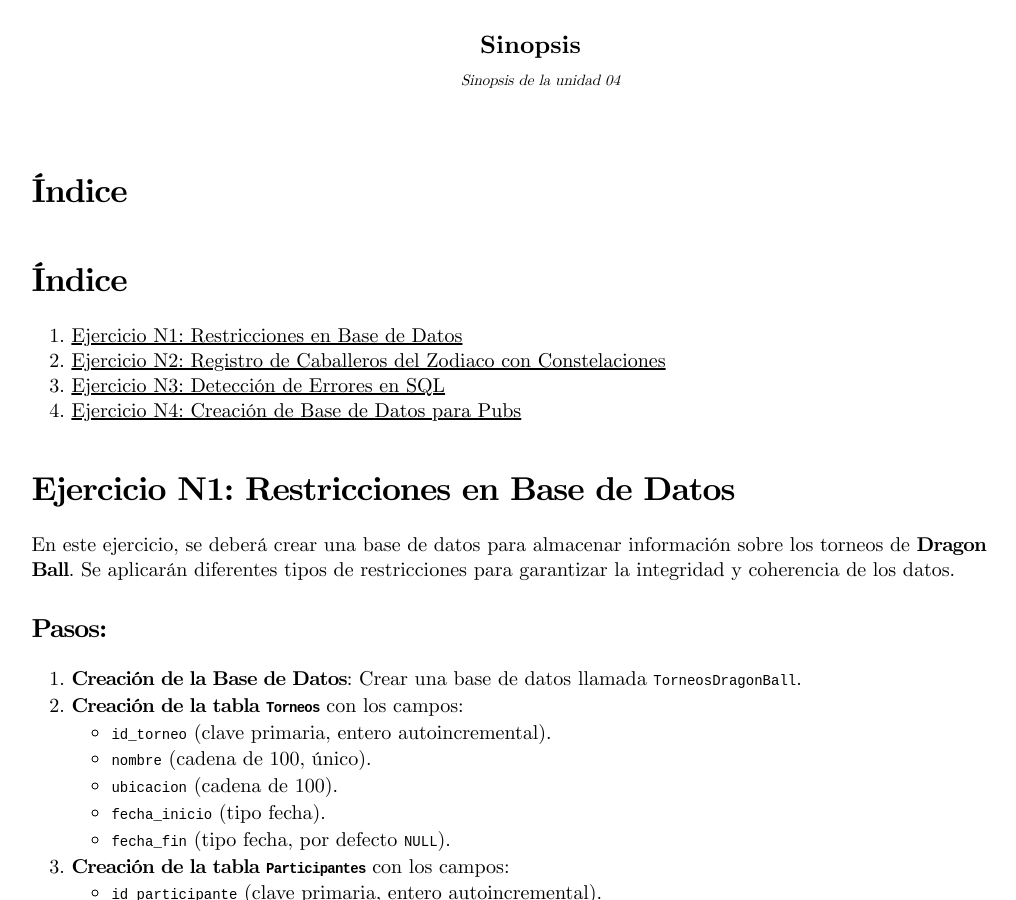
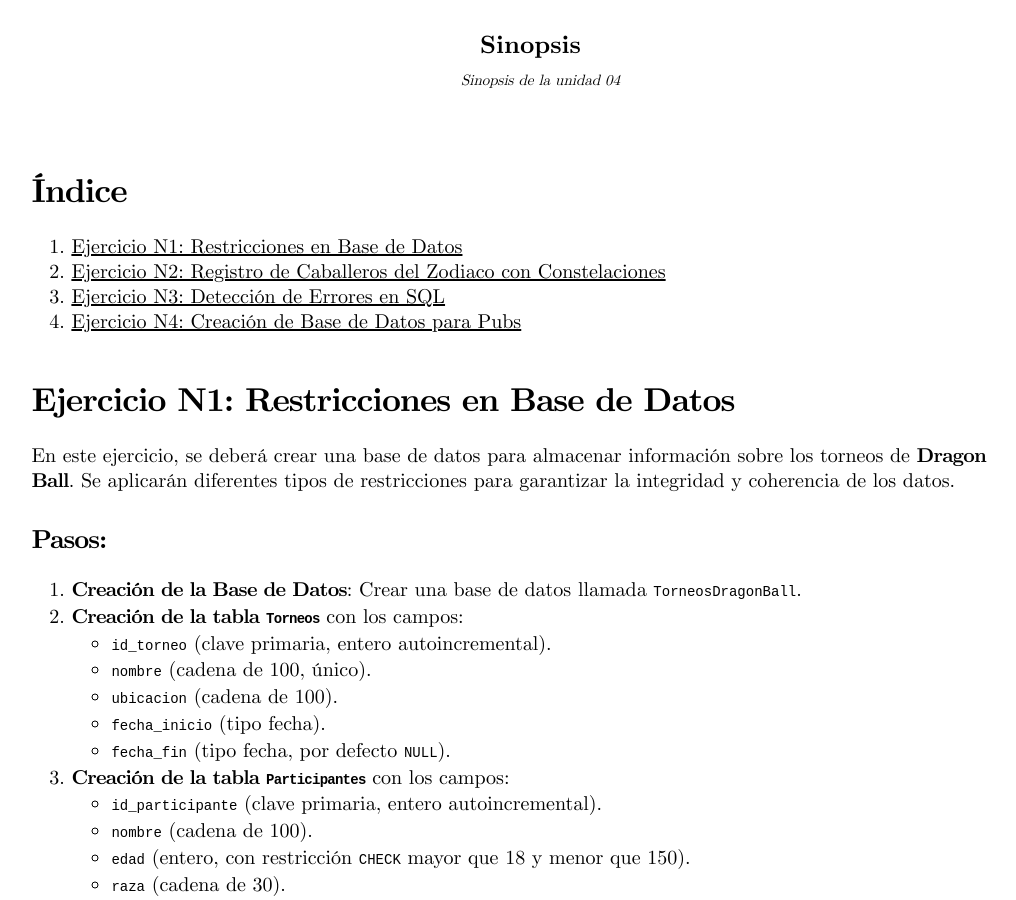
Before and after one commit to TeoRojas/teorojas.github.io, a Jekyll site: the page built from bases-de-datos/UD04-ejercicios.md, in a window 1280 px wide and 900 px high, scrolled down 415 px. Shown: the whole window, without its empty margins (103-1119 px from the left). Built offline with Jekyll 4.4.1, drawn with Linux system fonts in a browser that asks for light colours; nearby versions of some CDN libraries.

Commit message:
BBDD.UD04-> Updated Index.Exercises

```diff
--- a/bases-de-datos/UD04-ejercicios.md
+++ b/bases-de-datos/UD04-ejercicios.md
@@ -6,8 +6,6 @@ author: Teo Rojas
 date: Marzo 2025
 abstract: Sinopsis de la unidad 04
 ---
-
-# Índice
 
 # Índice
 
```
